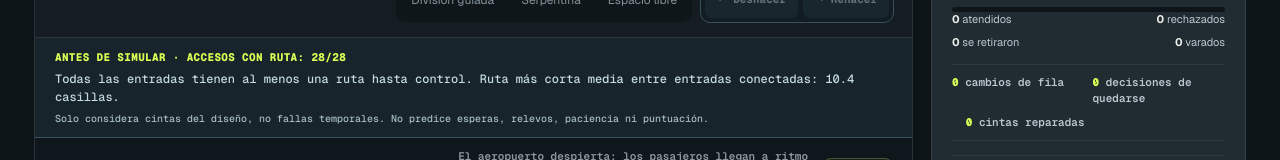
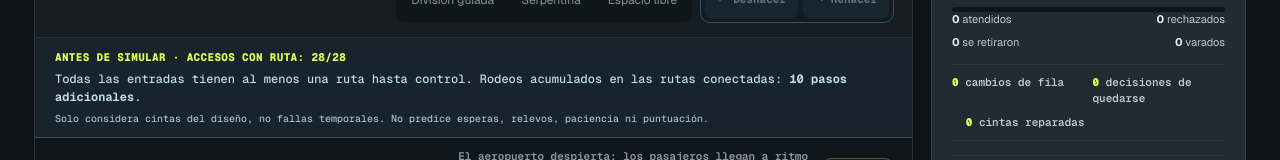
Before and after one commit to PillB/gategame, a Next.js app: page / in a window 1280 px wide. Shown: the part 625-785 px from the top of the page. Built offline with nearby package versions, Linux system fonts and the light colour scheme.

Commit message:
feat(feedback): show additional route steps instead of rounded-away mean

```diff
--- a/app/page.tsx
+++ b/app/page.tsx
@@ -767,7 +767,7 @@ export default function Home() {
           <span>{routePreview.blocked
             ? `${routePreview.blocked} entradas sin ruta hasta control; sus pasajeros intentarán otra entrada.`
             : "Todas las entradas tienen al menos una ruta hasta control."}
-            {" "}Ruta más corta media entre entradas conectadas: {routePreview.meanSteps === null ? "sin rutas" : routePreview.meanSteps.toLocaleString("es-PE", { maximumFractionDigits: 1 }) + " casillas"}.</span>
+            {" "}Rodeos acumulados en las rutas conectadas: <b>{routePreview.extraSteps} {routePreview.extraSteps === 1 ? "paso adicional" : "pasos adicionales"}</b>.</span>
           <small>Solo considera cintas del diseño, no fallas temporales. No predice esperas, relevos, paciencia ni puntuación.</small>
         </section>}
         <div className="scenario-banner"><span>{round.badge}</span><b>{round.title} · {POST_COLS * POST_ROWS} postes por zona</b><small>{round.story} {round.decision}</small><strong className="flow-xp" title="Puntos acreditados: cambios de fila con tope de 45, más 40 por reparación. Las fallas sin reparar restan 35 aparte.">FLUJO +{flowPoints}</strong></div>
```
